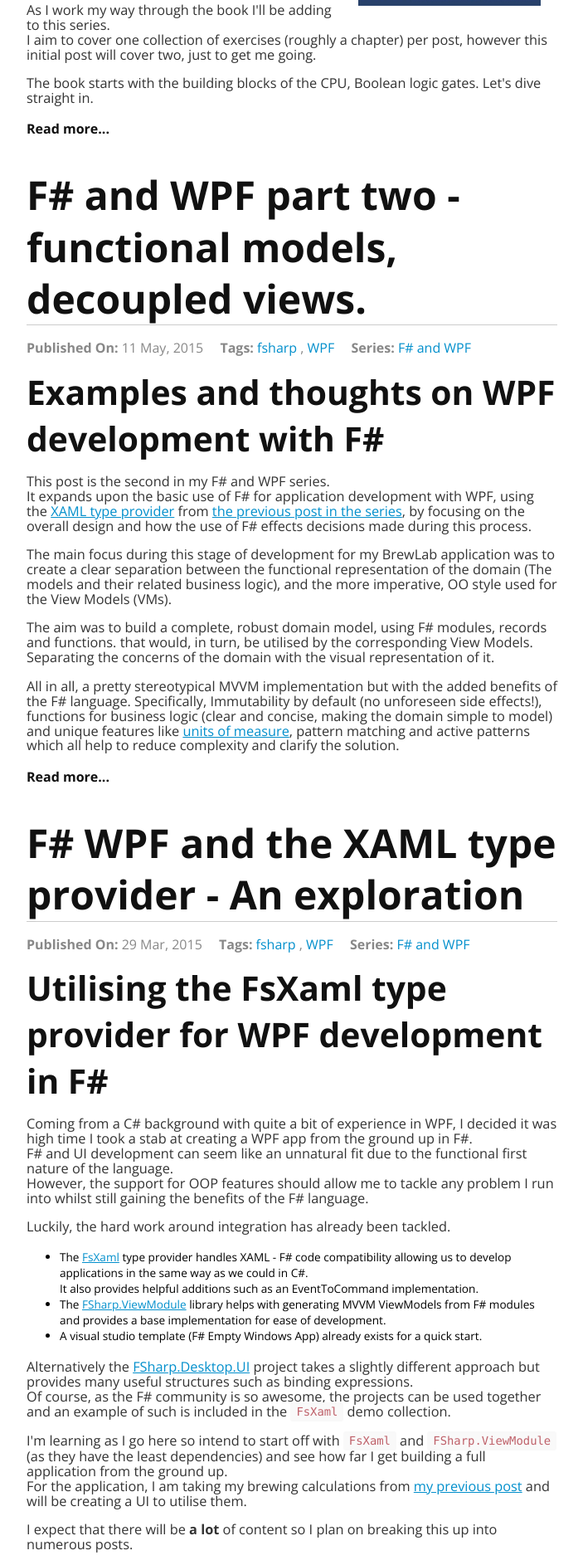
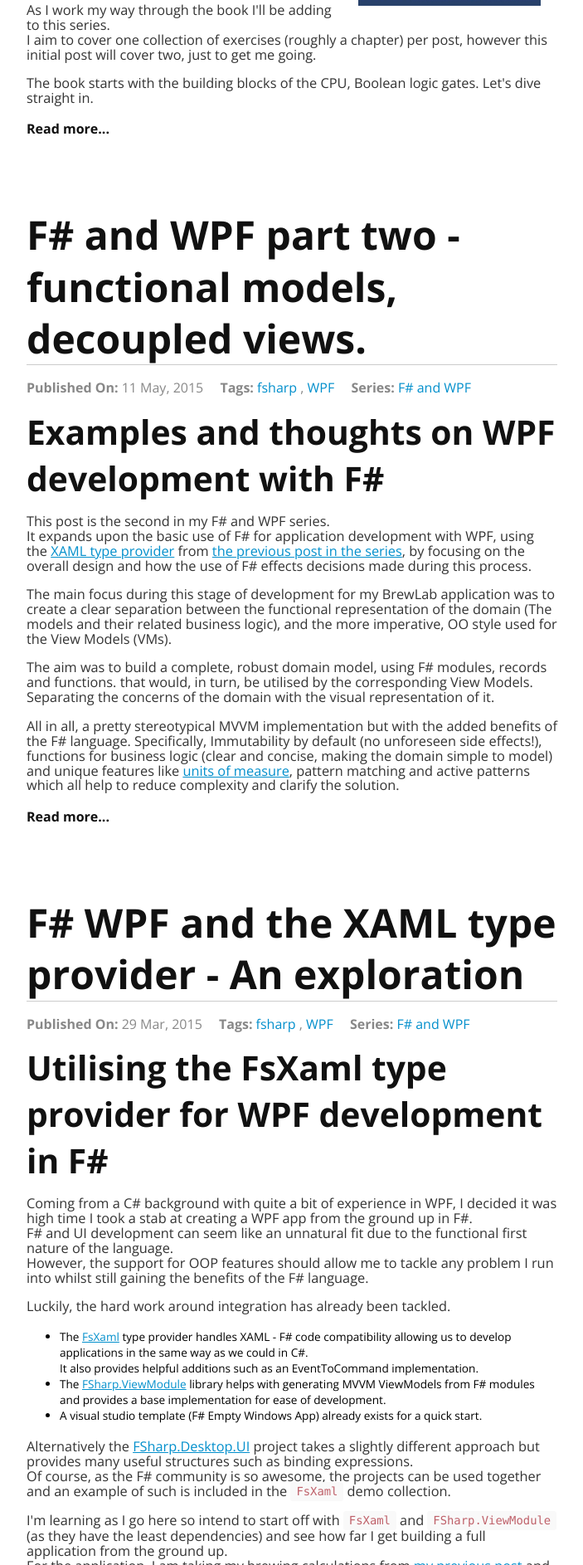
Before and after one commit to sjpemberton/sjpemberton.github.io, a Jekyll site: the page built from index.html, in a window 1280 px wide. Shown: the part 845-2731 px from the top of the page at 83% size, without its empty margins (288-991 px from the left). Built offline with Jekyll 4.4.1, drawn with Linux system fonts in a browser that asks for light colours; some web fonts are replaced.

Commit message:
extra post spacing

```diff
--- a/content/css/main.css
+++ b/content/css/main.css
@@ -223,7 +223,7 @@
 .comments-holder{ margin:40px 0; }
 
 .post{
-	margin: 1em 0;
+	margin: 1em 0 4em 0;
 }
 .post-excerpt{
 	font-size: 0.85em;
```
